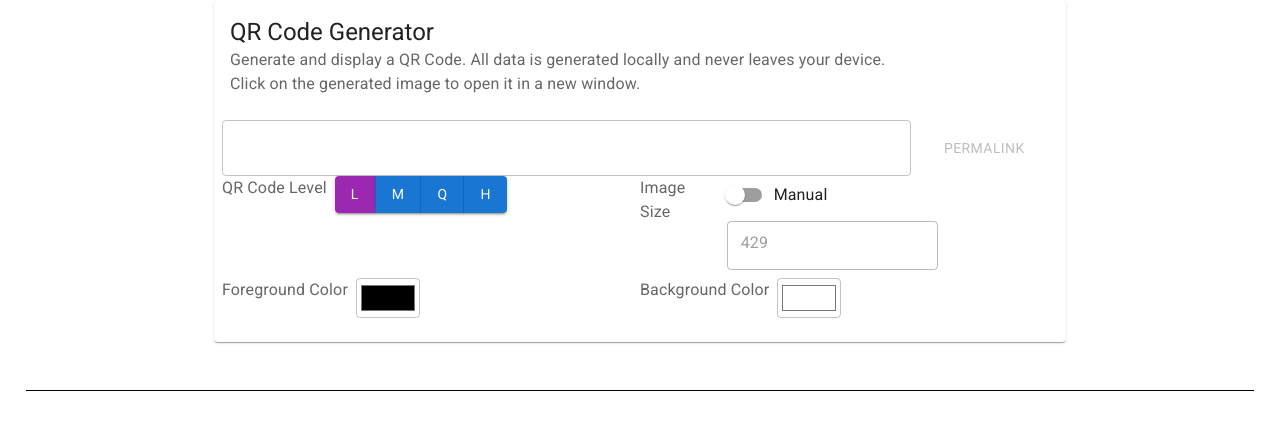
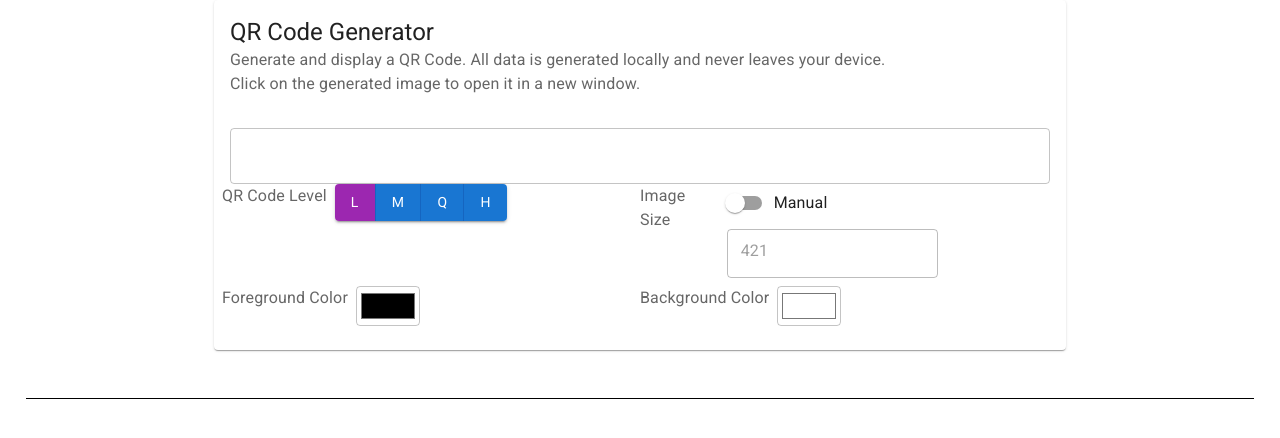
Before and after one commit to tkw1536/qr.everyone.wtf, a React (Vite) app: page / in a window 1280 px wide. Shown: the top 438 px of the page. Built offline with nearby package versions, Linux system fonts and the light colour scheme.

Commit message:
Remove permalink support
It doesn't appear to be used anywhere.

```diff
--- a/src/pages/index.tsx
+++ b/src/pages/index.tsx
@@ -82,9 +82,6 @@ export default class Home extends React.Component<object, State> {
   override componentDidMount = () => {
     this.updateSize()
     window.addEventListener('resize', this.updateSize)
-    if (location.hash) { // if we have a hash, setup the state to contain the hash
-      this.setState({ text: decodeURIComponent(location.hash.substring(1)) })
-    }
   }
 
   override componentWillUnmount = () => {
@@ -123,7 +120,6 @@ export default class Home extends React.Component<object, State> {
     const {
       text, level, autoSize, manualSize, useManualSize, fgColor, bgColor,
     } = this.state
-    const theText = text || ''
     const displaySize = useManualSize ? manualSize : autoSize
     return (
       <Container maxWidth="md">
@@ -136,15 +132,8 @@ export default class Home extends React.Component<object, State> {
             <CardContent>
 
             <Grid container direction="row" spacing={1}>
-              <Grid container spacing={1}>
-                <Grid item sm={10}>
-                  <TextField fullWidth type="text" value={theText} onChange={this.storeText} />
-                </Grid>
-                <Grid item sm={2} alignItems="stretch" style={{ display: 'flex' }}>
-                  <Button fullWidth disabled={theText === ''} href={`#${encodeURIComponent(theText)}`} target="_blank">
-                    Permalink
-                  </Button>
-                </Grid>
+              <Grid item xs={12}>
+                <TextField fullWidth type="text" value={text} onChange={this.storeText} />
               </Grid>
               <Grid container spacing={1} className={styles.controls}>
                 <Grid item sm={6} className={styles.control}>
```
